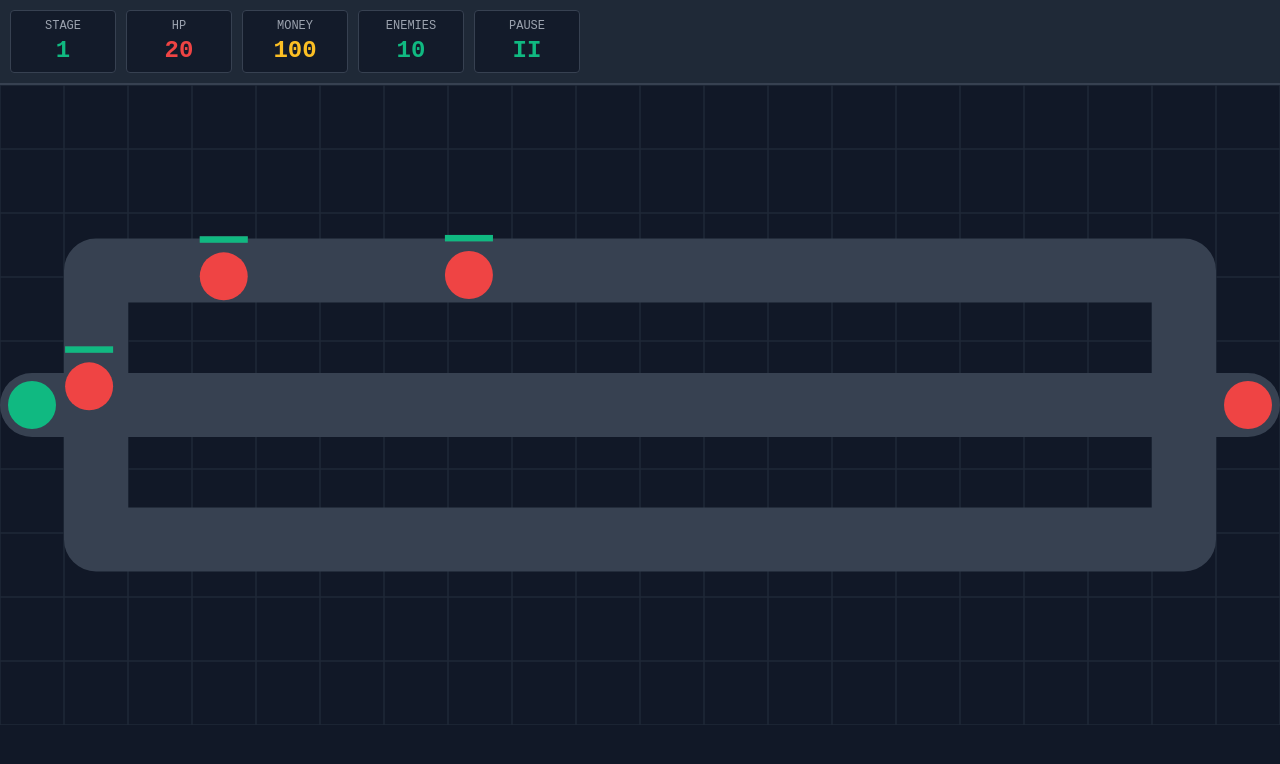
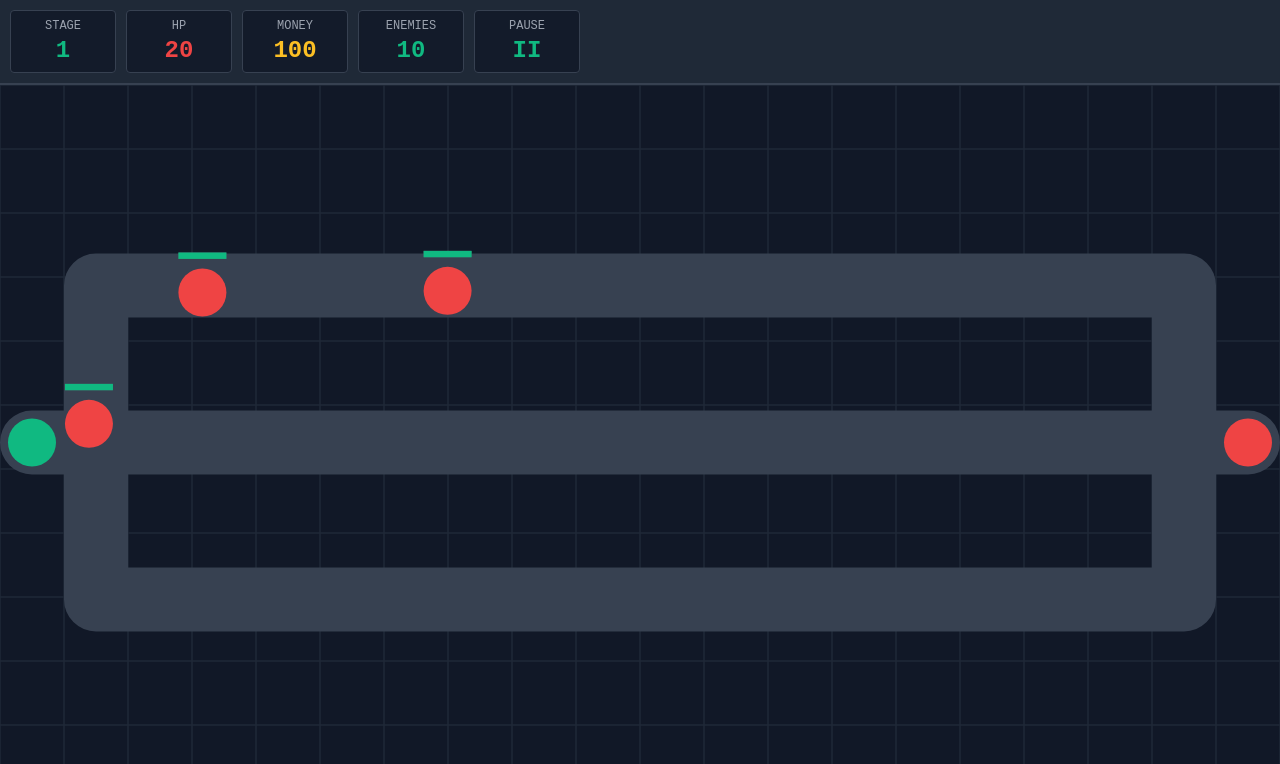
Before and after one commit to ariaria2021/canvas-tower-defense, a website built with Vite: page index.html in a window 1280 px wide. Built offline with nearby package versions, Linux system fonts and the light colour scheme.

Commit message:
fix: use correct canvas ID in CSS

```diff
--- a/src/style.css
+++ b/src/style.css
@@ -7,7 +7,7 @@ body {
   font-family: 'Courier New', Courier, monospace;
 }
 
-#canvas {
+#gameCanvas {
   display: block;
   flex: 1;
   width: 100%;
```
